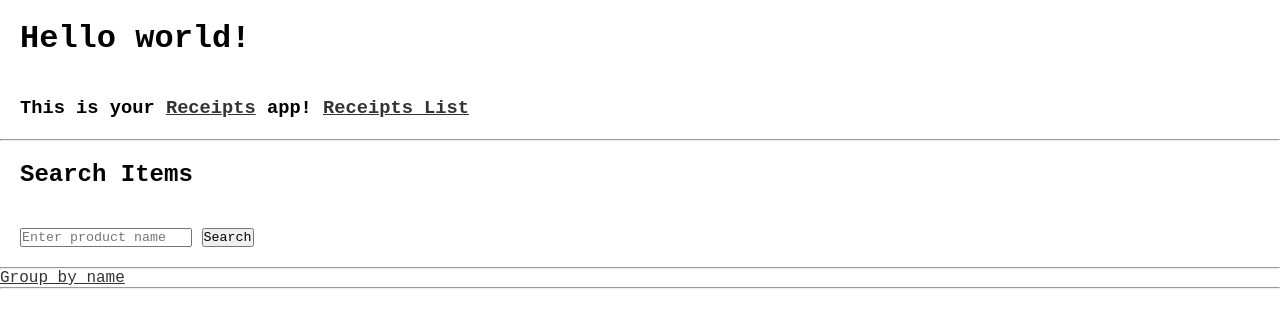
After one commit to batar-btr/receipts_django, a Django app: page /items/search/ in a window 1280 px wide. The commit adds this page. Shown: the top 328 px of the page. Run offline with Django 5.2, Linux system fonts and the light colour scheme.

Commit message:
feat: add items structure

```diff
--- /dev/null
+++ b/receipts/templates/items/search.html
@@ -0,0 +1,43 @@
+{% extends "../receipts/base.html" %} {% block content %}
+<h2>Search Items</h2>
+
+<form method="get" action="{% url 'receipts:search_items' %}">
+  <input
+    type="text"
+    name="q"
+    value="{{ query|default:'' }}"
+    placeholder="Enter product name"
+    required
+  />
+  <button type="submit">Search</button>
+</form>
+
+<hr />
+{% if grouped %}
+  <a href="?{% if request.GET.q %}q={{ request.GET.q }}{% endif %}">Show all</a>
+{% else %}
+  <a href="?{% if request.GET.q %}q={{ request.GET.q }}&{% endif %}group=name">
+  Group by name
+</a>
+{% endif %}
+<hr />
+{% if query %}
+  {% if items %}
+    <ul>
+      {% for item in items %}
+         {% if grouped %}
+            <li>{{item.name}} - Qty:{{item.total_quantity}} - {{item.total_sum}}</li>
+         {% else %}
+             <li>{{ item.name }} — Qty:{{ item.quantity }} —  {{ item.sum }} - {{item.receipt.date_time}}</li>
+         {% endif %}
+      {% endfor %}
+    </ul>
+  {% else %}
+    <p><strong>No items found</strong></p>
+  {% endif %}
+  {% if totals %}
+    <h4>{{totals.total_quantity}} {{totals.total_sum}}</h4>
+  {% endif %}
+{% endif %}
+
+{% endblock %}
--- a/receipts/templates/receipts/base.html
+++ b/receipts/templates/receipts/base.html
@@ -12,8 +12,12 @@
       }
       p,
       h1,
-      h3 {
+      h3,
+      h4, h2, form {
         padding: 20px;
+      }
+      a {
+        color: rgb(51, 51, 51);
       }
       a:visited {
         color: skyblue;
@@ -27,7 +31,10 @@
   <body>
     <h1>Hello world!</h1>
 
-    <h3>This is your <a href="{% url 'receipts:index' %}">Receipts</a> app!</h3>
+    <h3>
+      This is your <a href="{% url 'receipts:index' %}">Receipts</a> app!
+      <a href="{% url 'receipts:receipts' %}">Receipts List</a>
+    </h3>
     <hr />
     {% block content %}{% endblock content %}
   </body>
--- a/receipts/templates/receipts/receipts.html
+++ b/receipts/templates/receipts/receipts.html
@@ -4,7 +4,11 @@
 
 <ol>
   {% for receipt in receipts %}
-  <li>{{receipt}}</li>
+  <li>
+    <a href="{% url 'receipts:receipt' receipt.receipt_number %}"
+      >{{receipt}}</a
+    >
+  </li>
   {% empty %}
   <li>No receipts have been added yet.</li>
   {% endfor %}
--- a/receipts/urls.py
+++ b/receipts/urls.py
@@ -9,5 +9,8 @@ app_name = 'receipts'
 urlpatterns = [
     # Main page.
     path('', views.index, name='index'),
-    path('receipts/', views.receipts, name='receipts')
+    path('receipts/', views.receipts, name='receipts'),
+    path('receipts/<int:receipt_number>', views.receipt, name='receipt'),
+    path('items/', views.items, name='items'),
+    path("items/search/", views.search_items, name="search_items"),
 ]
--- a/receipts/views.py
+++ b/receipts/views.py
@@ -1,5 +1,6 @@
 from django.shortcuts import render
-from .models import Receipt
+from .models import Receipt, Item
+from django.db.models import Sum
 # Create your views here.
 
 
@@ -13,3 +14,63 @@ def receipts(request):
     receipts = Receipt.objects.order_by('date_time')
     context = {'receipts': receipts}
     return render(request, 'receipts/receipts.html', context)
+
+
+def receipt(request, receipt_number):
+    """The single receipt page - shows all items"""
+    receipt = Receipt.objects.get(receipt_number=receipt_number)
+    items = receipt.items.all()
+    context = {"items": items, "receipt": receipt}
+    return render(request, 'receipts/receipt.html', context)
+
+
+def items(request):
+    """Show distinct items"""
+    items_summary = (
+        Item.objects
+        .values('name')  # GROUP BY name
+        .annotate(
+            total_price=Sum('sum'),
+            total_quantity=Sum('quantity')
+        )
+        .order_by('-total_price')  # optional
+    )
+    context = {"items": items_summary}
+    return render(request, 'receipts/items.html', context)
+
+
+def search_items(request):
+    query = request.GET.get("q", "").strip()
+    group = request.GET.get("group", "").strip()
+
+    items = Item.objects.none()
+    totals = {}
+
+    if query:
+        items = (
+            Item.objects
+            .filter(name__icontains=query)
+            .select_related("receipt")
+            .order_by("-receipt__date_time")
+        )
+        # ORM aggregation (efficient single SQL query)
+        totals = items.aggregate(
+            total_sum=Sum("sum"),
+            total_quantity=Sum("quantity")
+        )
+    if group == "name":
+        items = (
+            items.values("name")
+            .annotate(total_quantity=Sum("quantity"), total_sum=Sum("sum"))
+            .order_by("name")
+        )
+        grouped = True
+    else:
+        grouped = False
+
+    return render(request, "items/search.html", {
+        "query": query,
+        "items": items,
+        "totals": totals,
+        "grouped": grouped
+    })
--- a/receipts_project/urls.py
+++ b/receipts_project/urls.py
@@ -19,5 +19,5 @@ from django.urls import path, include
 
 urlpatterns = [
     path('admin/', admin.site.urls),
-    path('', include('receipts.urls'))
+    path('', include('receipts.urls')),
 ]
```
Also changed, not shown: receipts/templates/receipts/items.html (added, +17 -0 lines), receipts/templates/receipts/receipt.html (added, +20 -0 lines), 2 other files.
